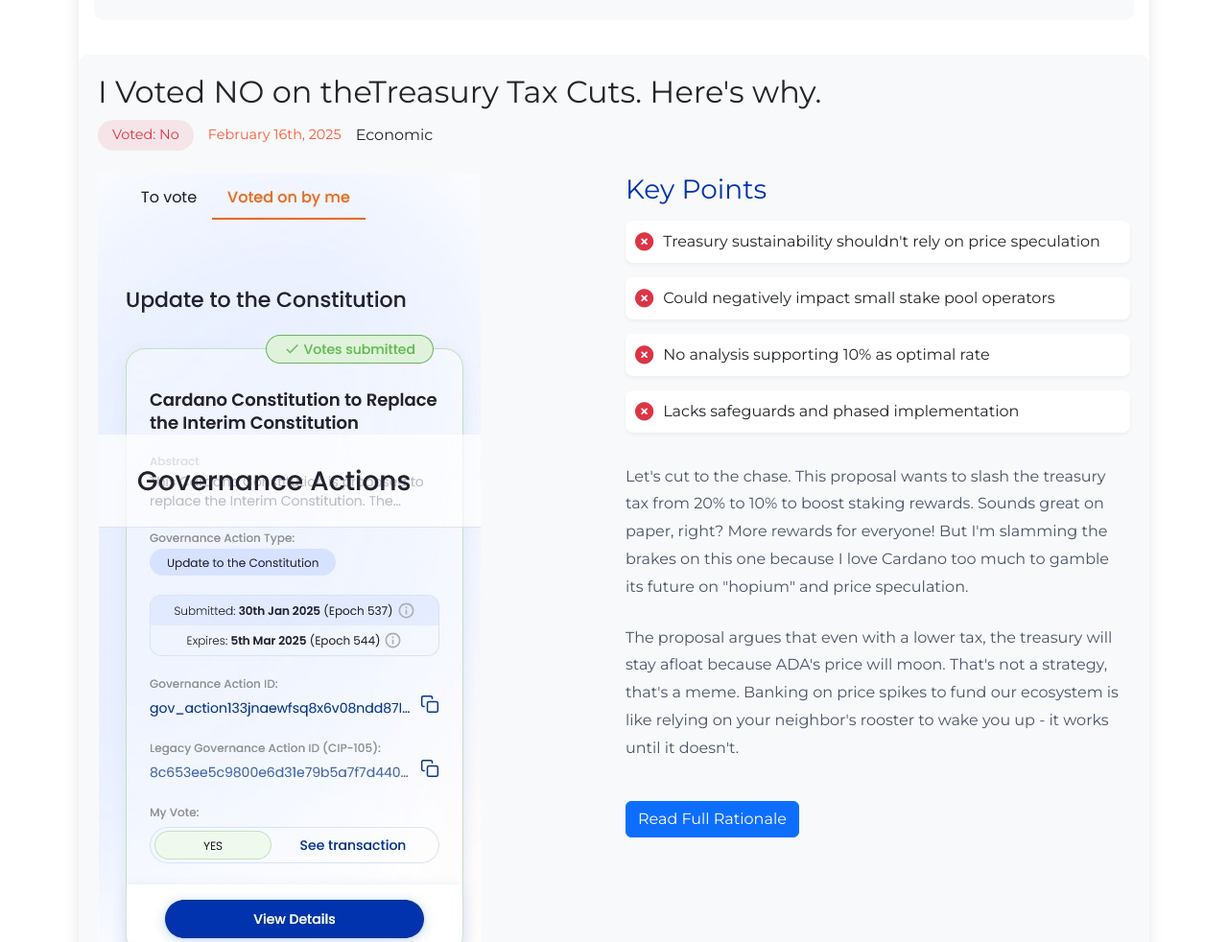
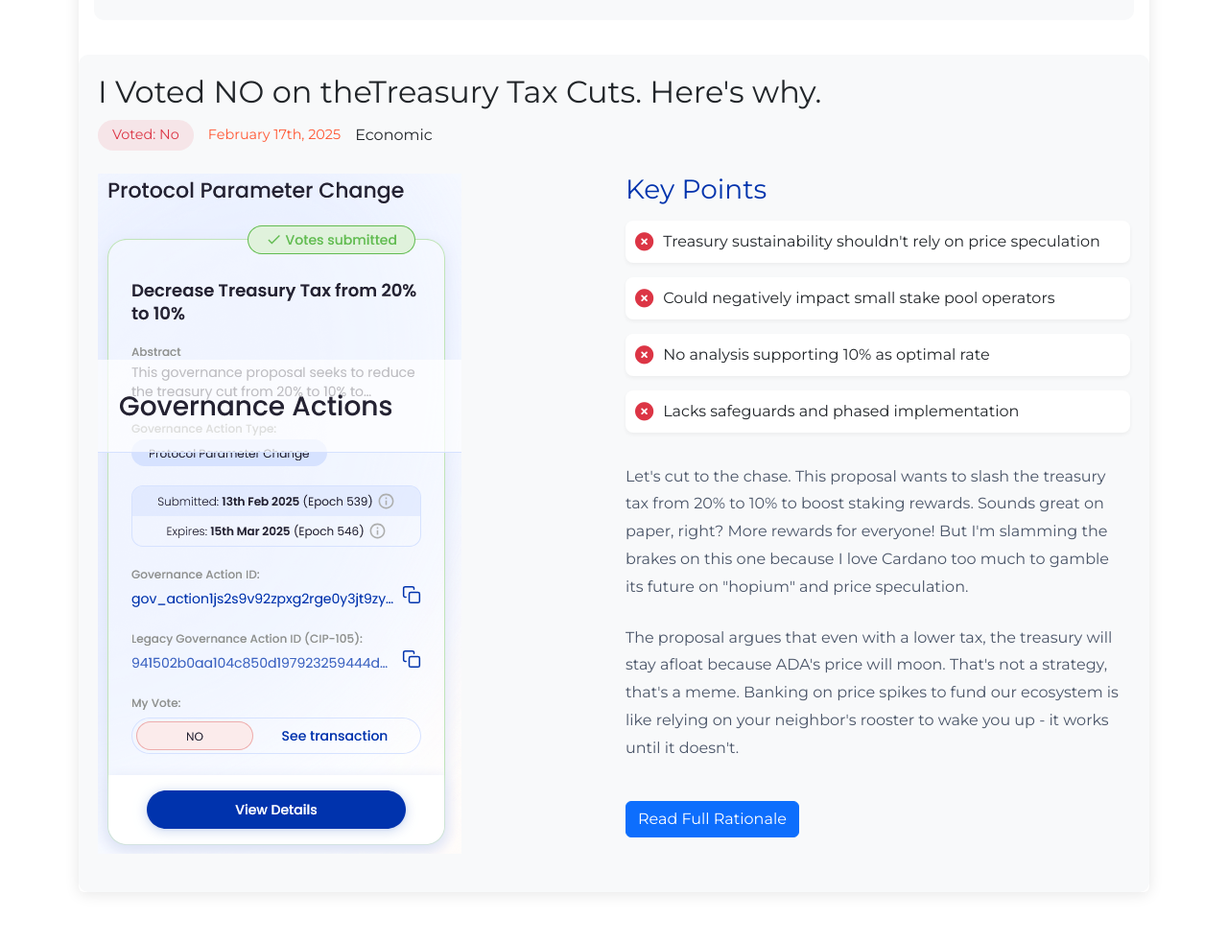
Before and after one commit to maureenblack/StakeLessDrep, a plain HTML site: page votes.html in a window 1280 px wide. Shown: the part 2160-3142 px from the top of the page at 96% size. Drawn offline with nearby package versions, Linux system fonts and the light colour scheme; no server answers.

Commit message:
treasury tax cut vote

```diff
--- a/votes.html
+++ b/votes.html
@@ -146,7 +146,7 @@
                             <h2>I Voted NO on theTreasury Tax Cuts. Here's why.</h2>
                             <div class="vote-info">
                                 <span class="vote-badge vote-no">Voted: No</span>
-                                <span class="vote-date">February 16th, 2025</span>
+                                <span class="vote-date">February 17th, 2025</span>
                                 <span class="vote-type">Economic</span>
                             </div>
                         </div>
@@ -154,7 +154,7 @@
                     </div>
                 </div>
                 <div class="col-md-6">
-                    <img src="src/assets/images/Yes vote.jpg" alt="Screenshot of my vote" class="vote-screenshot" style="max-width: 100%; height: auto; margin-bottom: 20px;">
+                    <img src="src/assets/images/No vote-treasurytax.png" alt="Screenshot of my vote" class="vote-screenshot" style="max-width: 100%; height: auto; margin-bottom: 20px;">
                 </div>
                 <div class="col-md-6">
                     <div class="key-points mb-4">
```
Also changed, not shown: src/assets/images/No vote-treasurytax.png (added).
